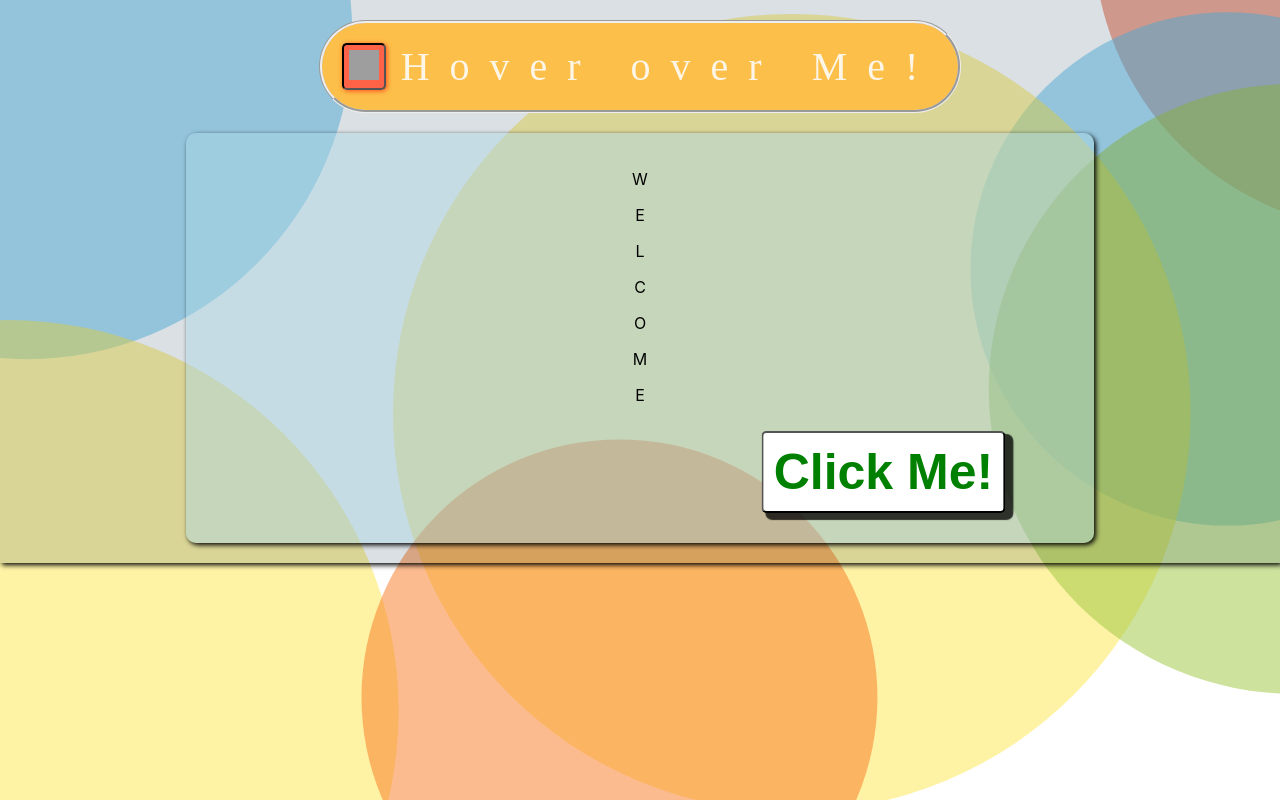
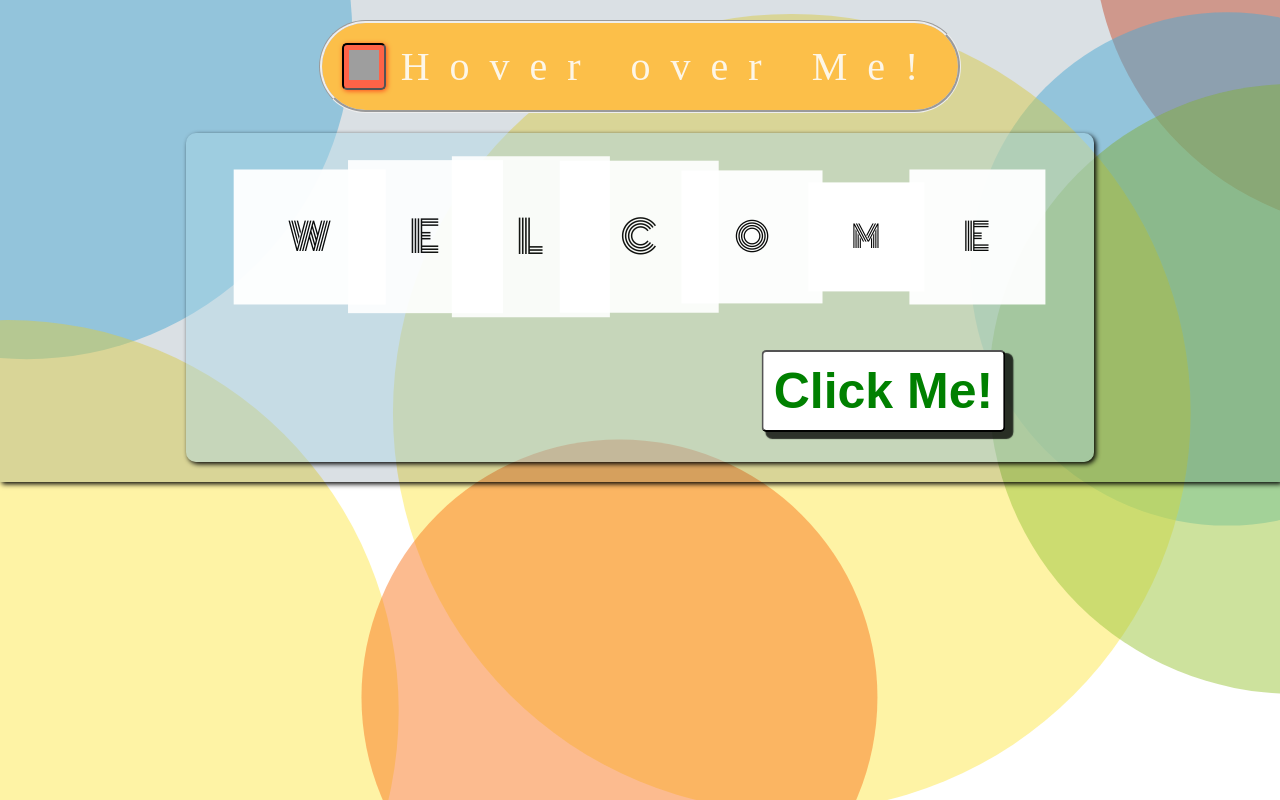
Before and after one commit to traipham/my-website, a React (Create React App) app in the folder client/: page / in a window 1280 px wide. Built offline with nearby package versions, Linux system fonts and the light colour scheme; grey boxes are pictures that could not be loaded; the HTML template or start-up script is replaced by a standard one; a web font is replaced by a local one.

Commit message:
fixed home message design

```diff
--- a/client/src/components/home/home.css
+++ b/client/src/components/home/home.css
@@ -199,7 +199,7 @@
   font-family: 'Monoton', cursive;
   font-weight: 400;
   font-size: 30px;
-  background: rgb(253, 253, 253);
+  background: rgb(255, 255, 255);
 }
 
 .container > #l-1{
--- a/client/src/components/home/welcomeMsg.js
+++ b/client/src/components/home/welcomeMsg.js
@@ -5,7 +5,7 @@ const WelcomeDisplay = (props) =>{
 
 
     return(
-        <div className={styles["container"]} id="welcome-container">
+        <div className="container" id="#welcome-container">
             <div id="l-1">
                 <p>W</p>
             </div>
```
